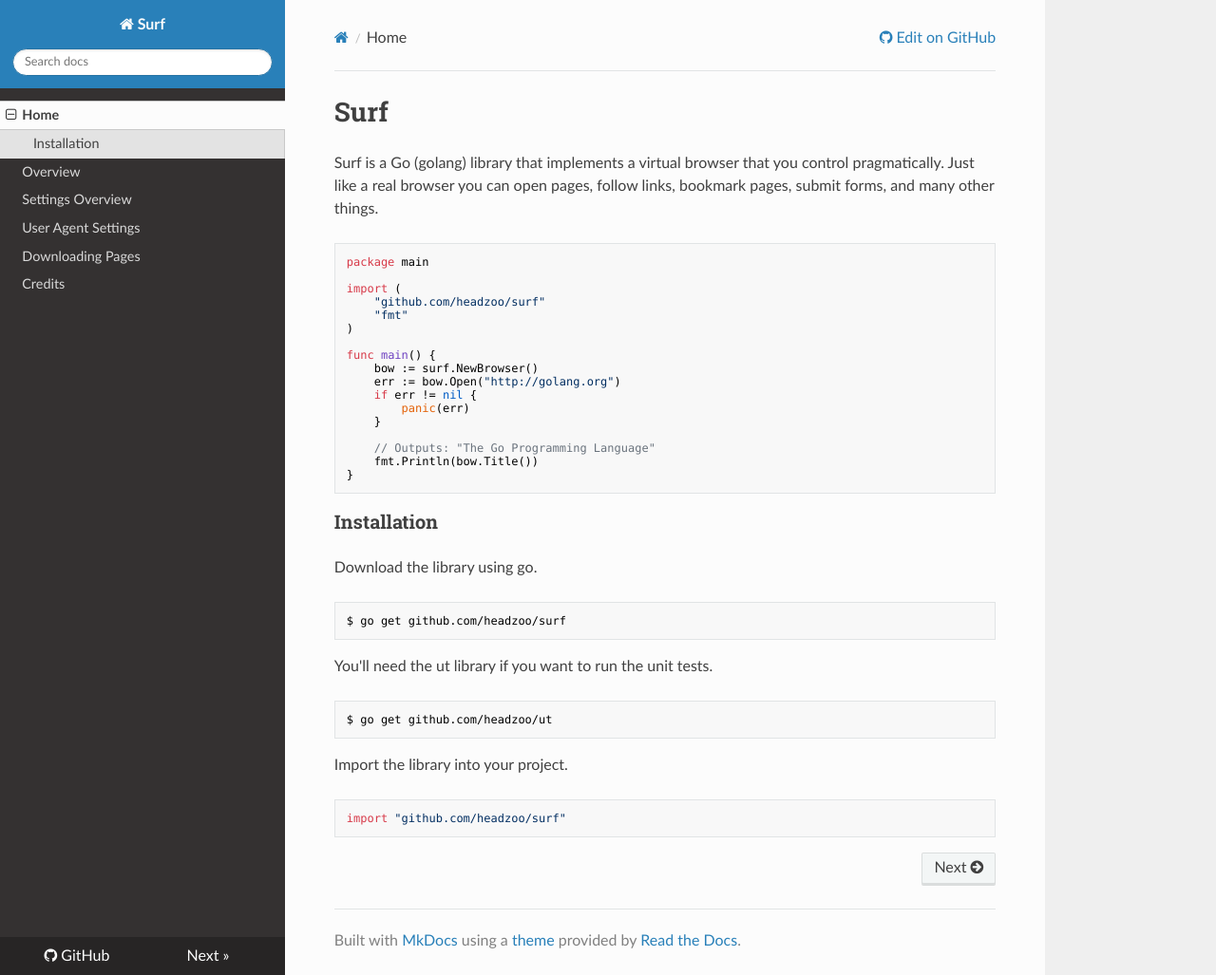
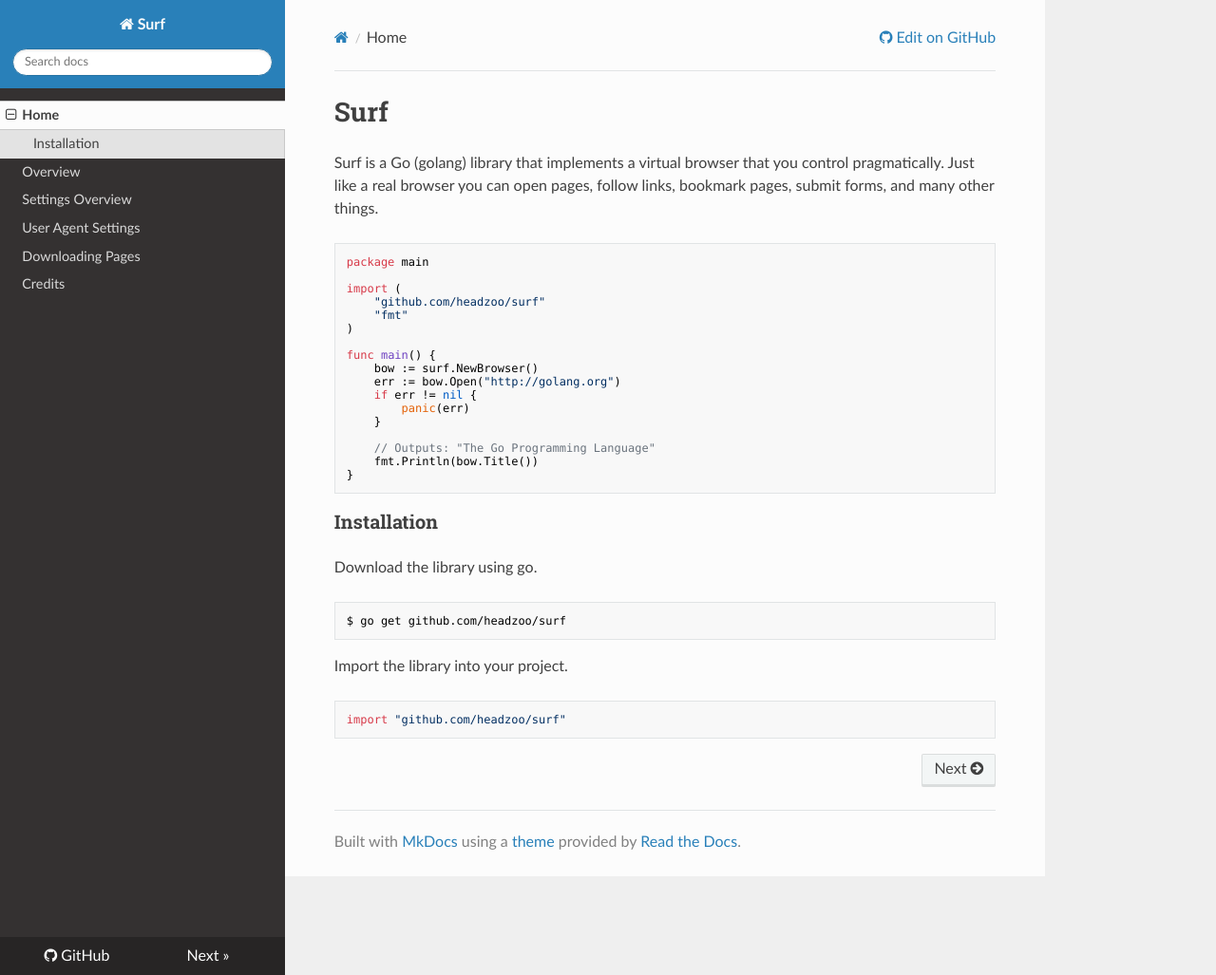
Before and after one commit to headzoo/surf, an MkDocs documentation site: the page built from docs/index.md, in a window 1280 px wide and 1027 px high. Shown: the whole window at 95% size. Built offline with MkDocs 1.6.1, drawn with Linux system fonts in a browser that asks for light colours; nearby versions of some CDN libraries; old or Windows-style settings are respelled for this version of MkDocs.

Commit message:
Updated docs

````diff
--- a/docs/index.md
+++ b/docs/index.md
@@ -31,12 +31,6 @@ Download the library using go.
 $ go get github.com/headzoo/surf
 ```
 
-You'll need the ut library if you want to run the unit tests.
-
-```bash
-$ go get github.com/headzoo/ut
-```
-
 Import the library into your project.
 
 ```go
````
